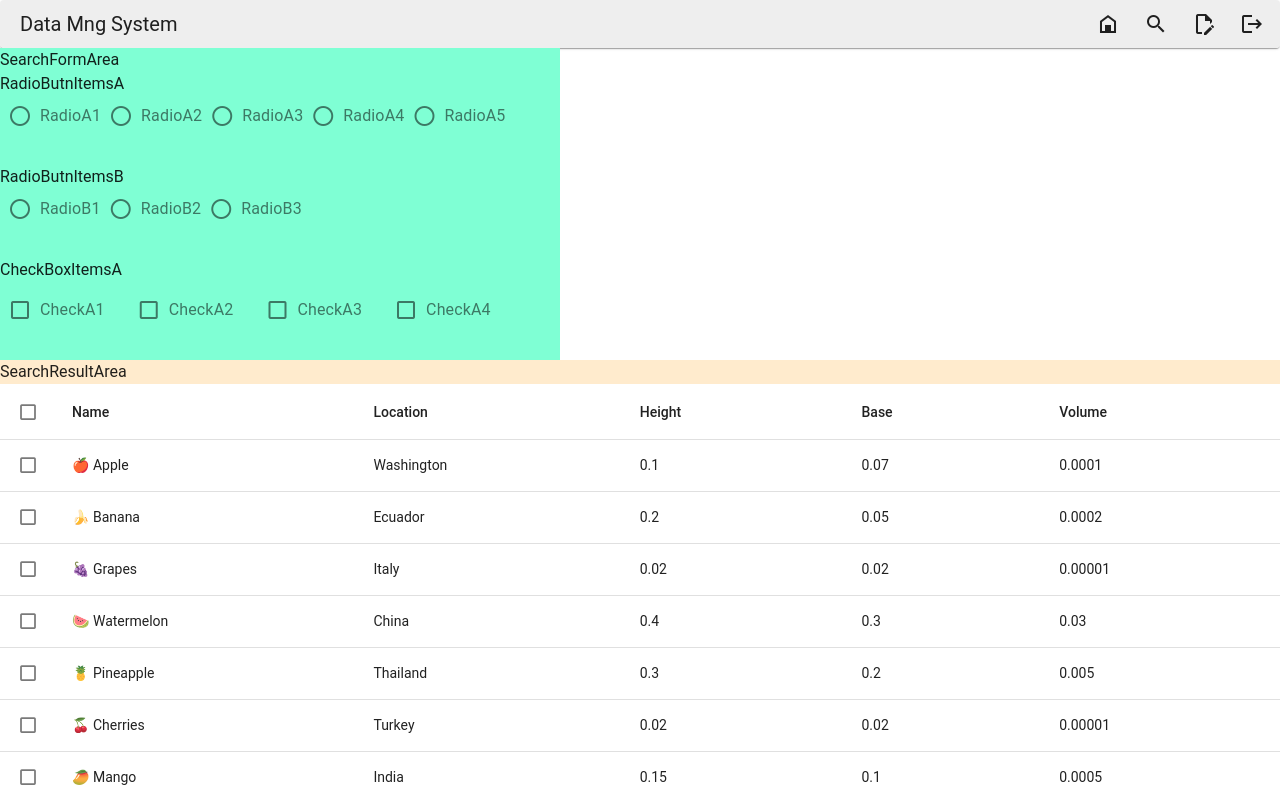
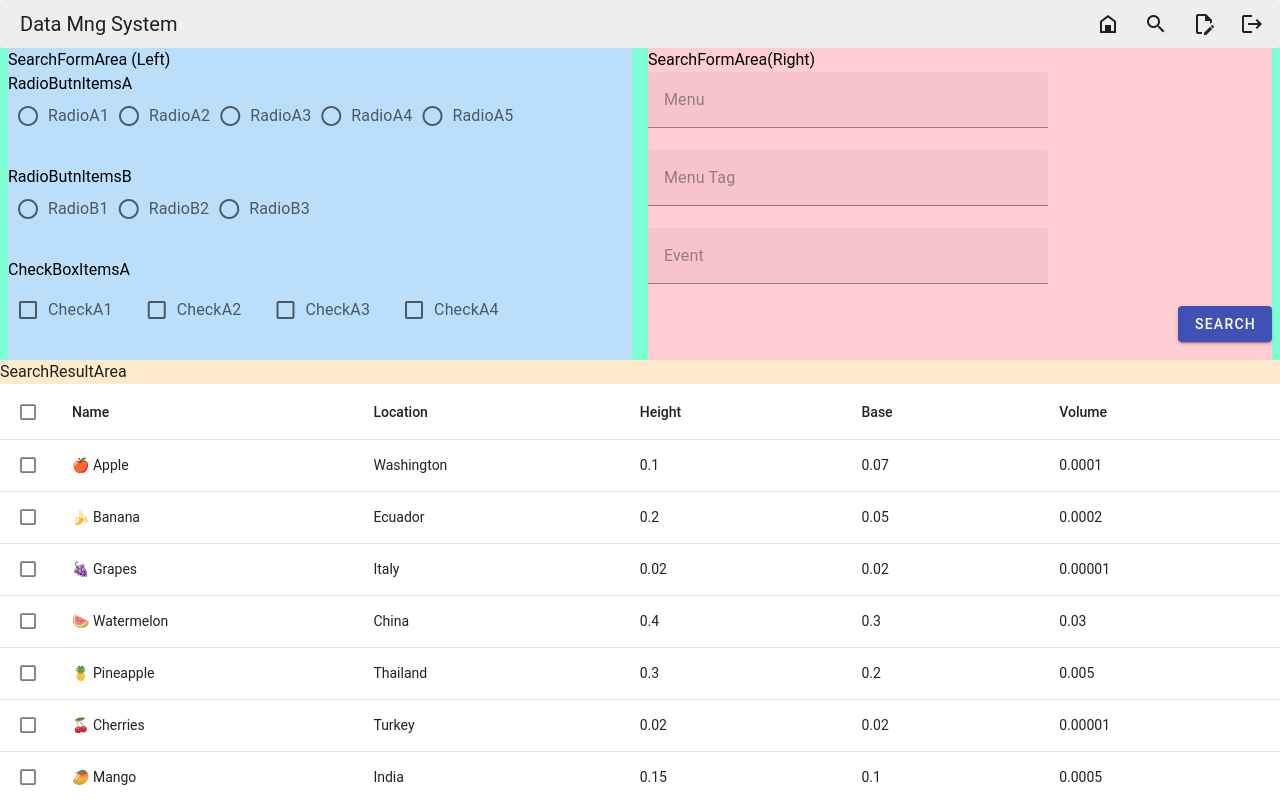
Before and after one commit to Mizuno-Hirohisa/data-mng-system-vue, a Vue app in the folder data-mng-system/: page /search in a window 1280 px wide. Shown: the top 800 px of the page. Built offline with nearby package versions, Linux system fonts and the light colour scheme.

Commit message:
SearchFormAreaのSample実装

```diff
--- a/data-mng-system/src/components/layers/SearchFormArea.vue
+++ b/data-mng-system/src/components/layers/SearchFormArea.vue
@@ -32,7 +32,9 @@
 </script>
 
 <template>
-    <p>SearchFormArea</p>
+    <v-row no-gutters>
+        <v-col class="bg-blue-lighten-4 mx-2">
+            <p>SearchFormArea (Left)</p>
 
             <p>RadioButnItemsA</p>
             <RadioButtonComp :btnItems="radioBtnItemsA"></RadioButtonComp>
@@ -42,5 +44,17 @@
 
             <p>CheckBoxItemsA</p>
             <CheckBoxComp :btnItems="checkBoxItemsA"></CheckBoxComp>
+        </v-col>
 
+        <v-col class="bg-red-lighten-4 mx-2">
+            <p>SearchFormArea(Right)</p>
+            <v-text-field width="400" placeholder="Menu"/>
+            <v-text-field width="400" placeholder="Menu Tag"/>
+            <v-text-field width="400" placeholder="Event"/>
+
+            <div class="d-flex justify-end">
+                <v-btn color="indigo">Search</v-btn>
+            </div>
+        </v-col>
+    </v-row>
 </template>
--- a/data-mng-system/src/components/pages/Search.vue
+++ b/data-mng-system/src/components/pages/Search.vue
@@ -23,7 +23,7 @@
   position: relative;
   padding-left: 0rem;
   background-color: aquamarine;
-  width: 35rem;
+  width: 100%;
 }
 
 .search-result-area{
```
Lines whose indentation alone changed are shown as unchanged.
